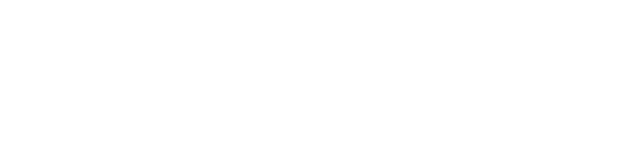
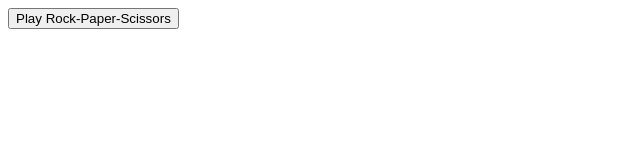
Before and after one commit to marcusalund/rock-paper-scissors, a plain HTML site: page index.html in a window 1280 px wide. Shown: the whole page, without its empty margins (0-640 px from the left). Drawn offline with Linux system fonts and the light colour scheme.

Commit message:
Create computerPlay function

```diff
--- a/index.html
+++ b/index.html
@@ -8,6 +8,6 @@
     <script type="text/javascript" src="script.js"></script>
 </head>
 <body>
-
+    <button onclick="computerPlay()">Play Rock-Paper-Scissors</button>
 </body>
 </html>
--- a/script.js
+++ b/script.js
@@ -1 +1,11 @@
-alert("Hello World");
+function computerPlay (){
+    let randomNumber = Math.floor(Math.random()*3);
+
+    if (randomNumber === 0) {
+        return "Rock";
+    } else if (randomNumber === 1) {
+        return "Paper";
+    } else {
+        return "Scissors";
+    }
+}
```
